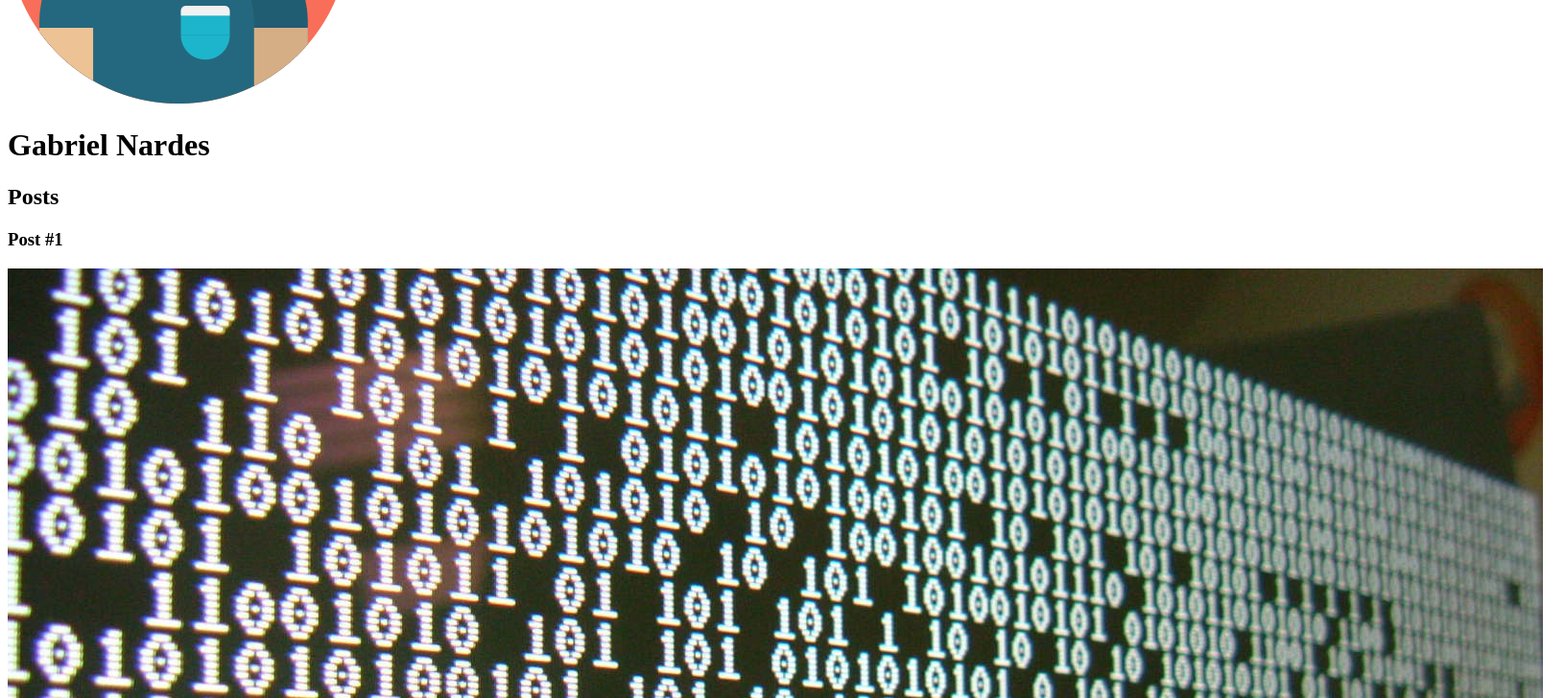
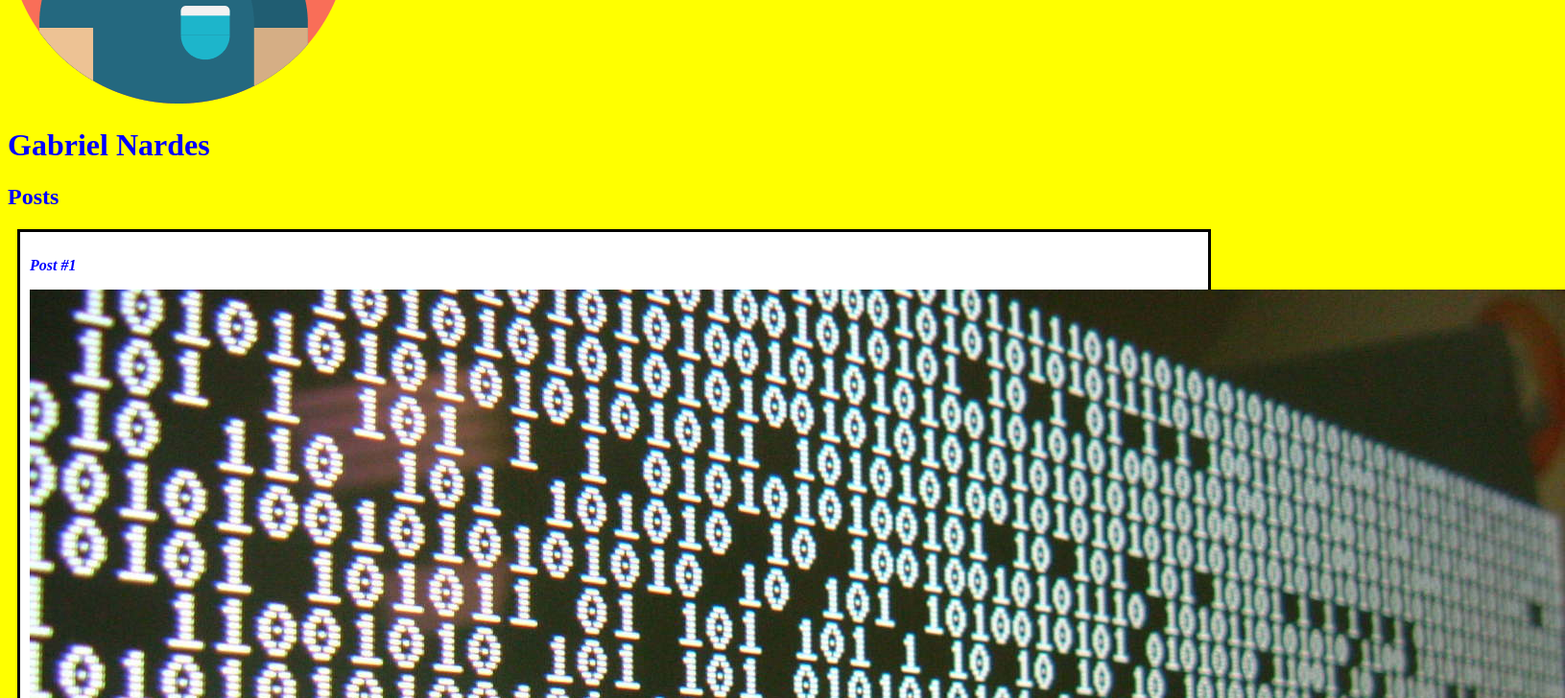
Before and after one commit to gabrielnardes/course-digitalinnovationone-introducaohtmlcss, a plain HTML site: page 1-Introducao-ao-curso-de-HTML/index.html in a window 1280 px wide. Shown: the part 300-1028 px from the top of the page at 96% size, 1631 px wide, since content can reach past the window. Drawn offline with Linux system fonts and the light colour scheme.

Commit message:
Introdução e conceitos básicos do CSS3

```diff
--- a/1-Introducao-ao-curso-de-HTML/index.html
+++ b/1-Introducao-ao-curso-de-HTML/index.html
@@ -7,15 +7,16 @@
     <body>
         <header>
             <img src="user.png" alt="Foto do usuário">
-            <h1>Gabriel Nardes</h1>
+            <h1 id="title">Gabriel Nardes</h1>
+            <link rel="stylesheet" href="style.css">
         </header>
         <section>
             <header>
-                <h2>Posts</h2>
+                <h2 class="subtitle">Posts</h2>
             </header>
-            <article>
+            <article class="post">
                 <header>
-                    <h3>Post #1</h3>
+                    <h3 class="post_title">Post #1</h3>
                     <img src="background.jpg" alt="Imagem de números binários">
                 </header>
                 <p>
--- /dev/null
+++ b/1-Introducao-ao-curso-de-HTML/style.css
@@ -0,0 +1,19 @@
+body {
+    background: yellow;
+}
+
+#title, .subtitle, .post_title {
+    color: blue;
+}
+
+.post_title {
+    font-size: 16px;
+    font-style: italic;
+}
+
+.post {
+    background: white;
+    padding: 10px;
+    border: 3px solid #000;
+    margin: 10px;
+}
```
